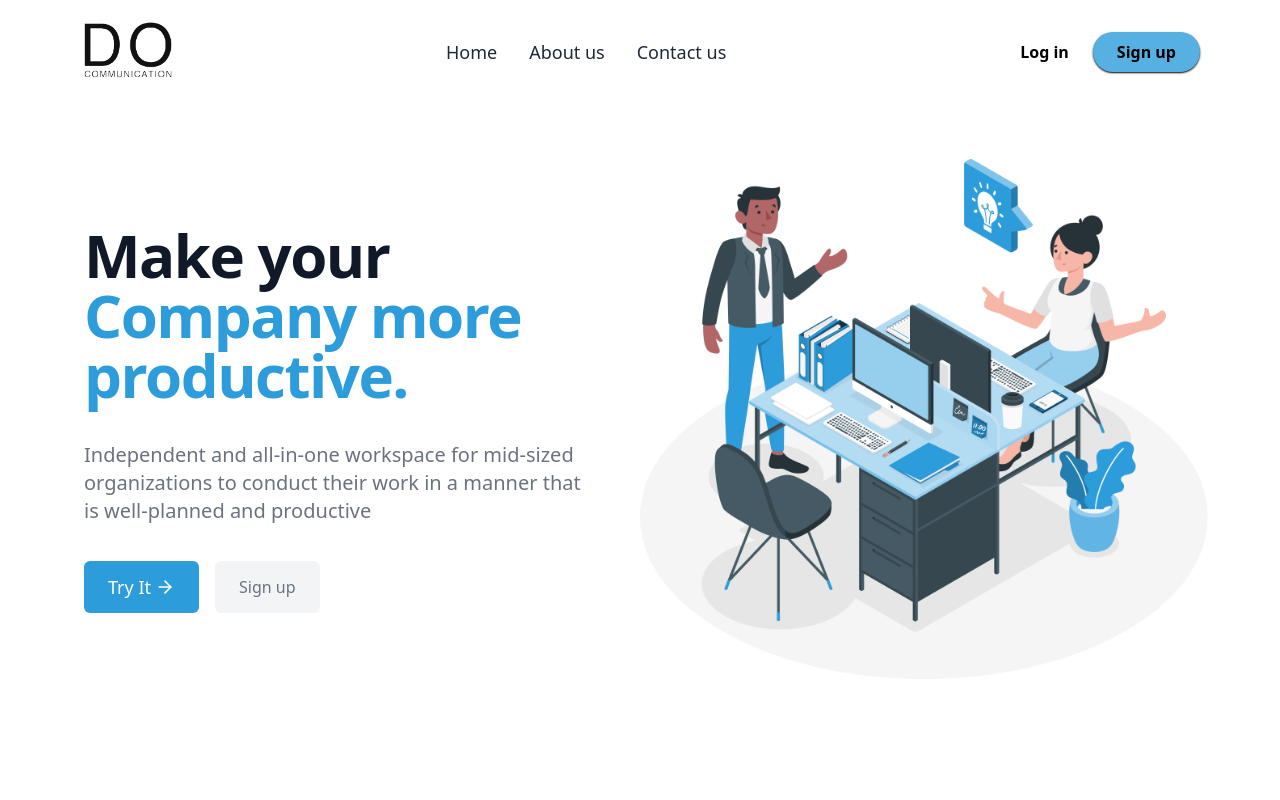
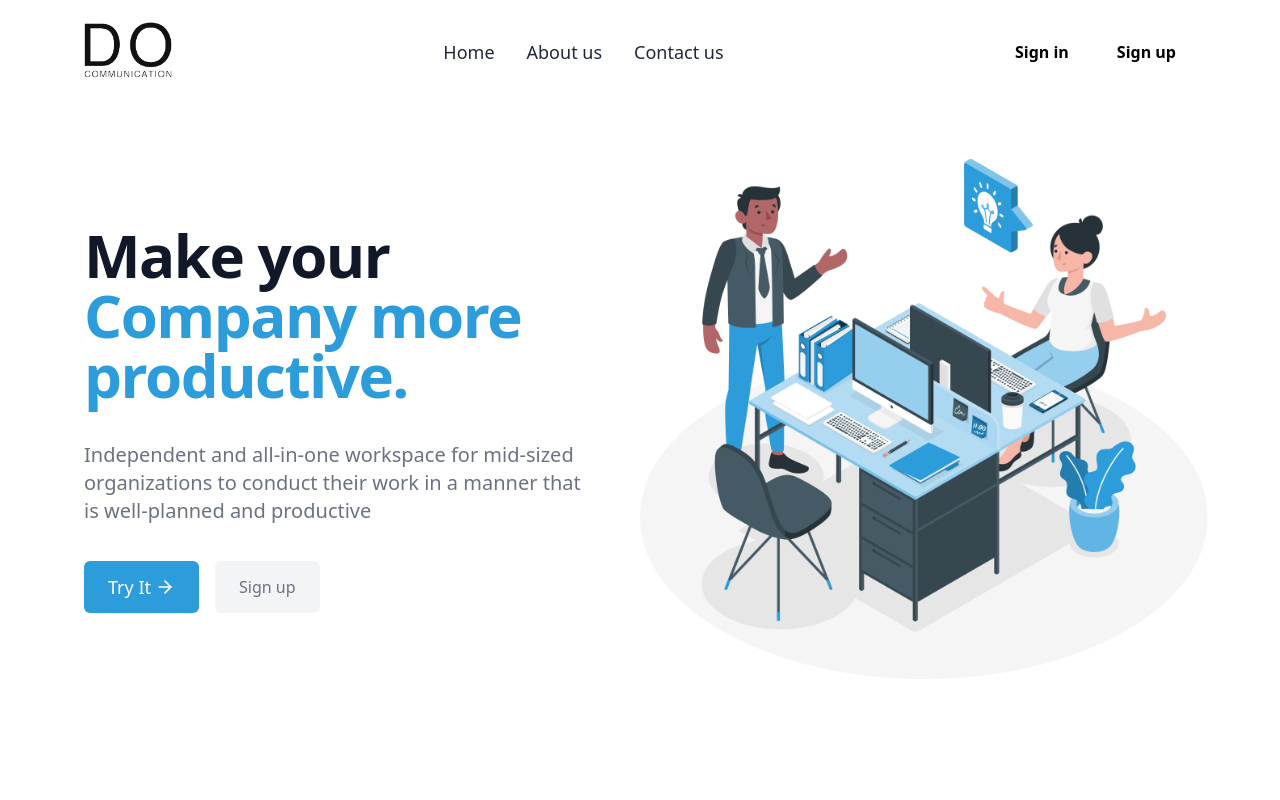
Before and after one commit to do-communication/do-communication, a Next.js app: page / in a window 1280 px wide. Shown: the top 800 px of the page. Built offline with nearby package versions, Linux system fonts and the light colour scheme.

Commit message:
changed some navbar

```diff
--- a/src/components/layouts/AuthLayout/AuthHeader.jsx
+++ b/src/components/layouts/AuthLayout/AuthHeader.jsx
@@ -13,18 +13,25 @@ const AuthHeader = () => {
     const currentPath = router.asPath;
 
     if (currentPath === "/auth/signup") {
+      setSignupButtonStyle(
+        "w-full text-white px-6 py-2  font-semibold flex items-center justify-center bg-primary  rounded-full shadow-sm shadow-black hover:brightness-95"
+      );
       setLoginButtonStyle(
-        "w-full text-black px-6 py-2  font-semibold flex items-center justify-center bg-primary  rounded-full shadow-sm shadow-black hover:brightness-95"
+        "w-full text-black px-6 py-2  font-semibold flex items-center justify-center  rounded-full hover:text-gray-700"
       );
+    } else if (currentPath === "/auth/login"){
       setSignupButtonStyle(
         "w-full text-black px-6 py-2  font-semibold flex items-center justify-center  rounded-full hover:text-gray-700"
       );
+      setLoginButtonStyle(
+        "w-full text-white px-6 py-2  font-semibold flex items-center justify-center bg-primary  rounded-full shadow-sm shadow-black hover:brightness-95"
+      );
     } else {
+      setSignupButtonStyle(
+        "w-full text-black px-6 py-2  font-semibold flex items-center justify-center  rounded-full hover:text-gray-700"
+      );
       setLoginButtonStyle(
         "w-full text-black px-6 py-2  font-semibold flex items-center justify-center  rounded-full hover:text-gray-700"
-      );
-      setSignupButtonStyle(
-        "w-full text-black px-6 py-2  font-semibold flex items-center justify-center bg-primary  rounded-full shadow-sm shadow-black hover:brightness-95"
       );
     }
   }, [router]);
@@ -106,7 +113,7 @@ const AuthHeader = () => {
           >
             <li>
               <Link className={loginButtonStyle} href="/auth/login">
-                Log in
+                Sign in
               </Link>
             </li>
             <li>
--- a/src/pages/auth/forgot/index.jsx
+++ b/src/pages/auth/forgot/index.jsx
@@ -26,10 +26,10 @@ const Forgot = () => {
           href="/auth/forgot"
           className="flex gap-4 justify-center items-center py-9"
         >
-          <div className="rounded-full bg-primary w-10 h-10 flex items-center justify-center">
+          {/* <div className="rounded-full bg-primary w-10 h-10 flex items-center justify-center">
             <IoIosArrowBack className="w-10 h-auto" />
-          </div>
-          <h1 className="text-xl font-semibold vertical-align: bottom">Back</h1>
+          </div> */}
+          <h4 className="text-l font-semibold translate-x-0 vertical-align: bottom">Back</h4>
         </Link>
 
         </div>
--- a/src/pages/auth/login.jsx
+++ b/src/pages/auth/login.jsx
@@ -9,7 +9,7 @@ const Login = () => {
   const [showPassword, setShowPassword] = useState(false);
 
   return (
-    <AuthLayout title="Login">
+    <AuthLayout title="Sign In">
       <div className="flex flex-col gap-6">
         {/* email input */}
         <div className="bg-white group flex rounded-3xl gap-2 hover:ring-2 active:ring-2 ring-blue-300 pl-5">
```
